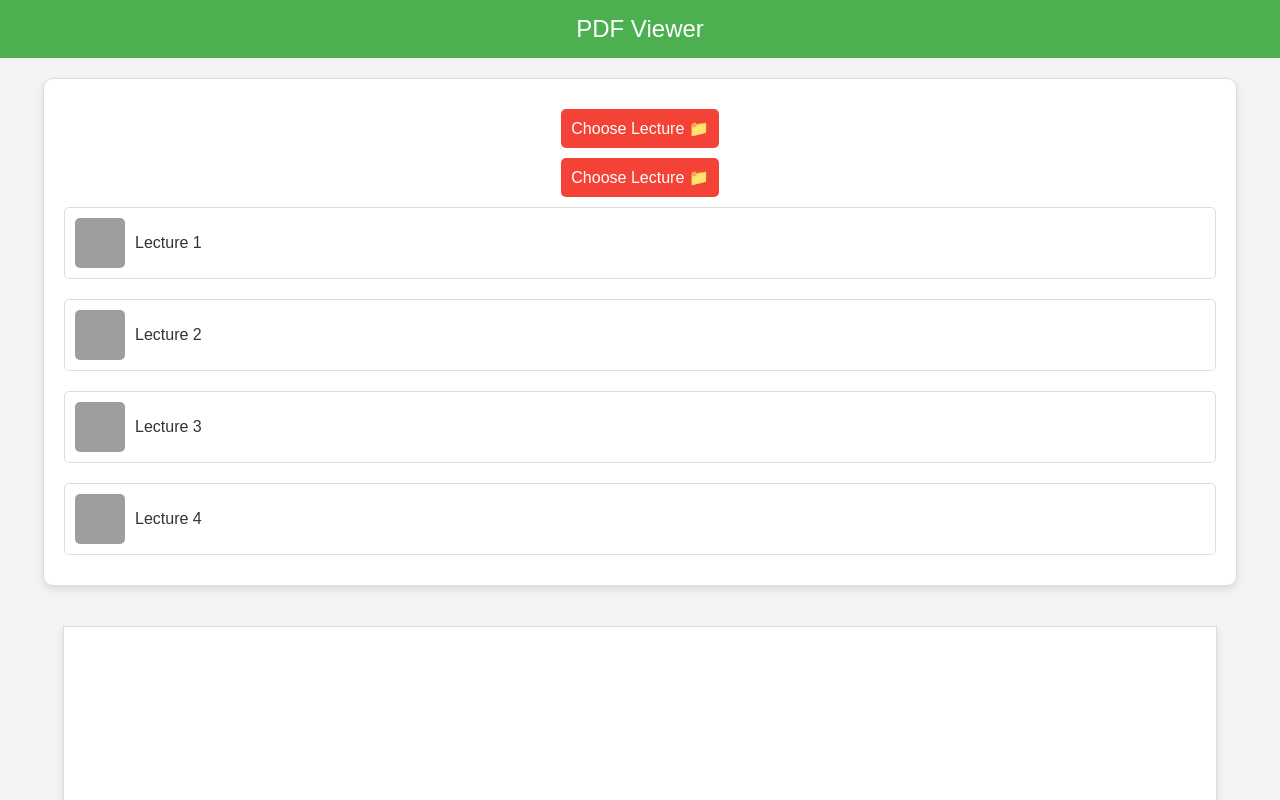
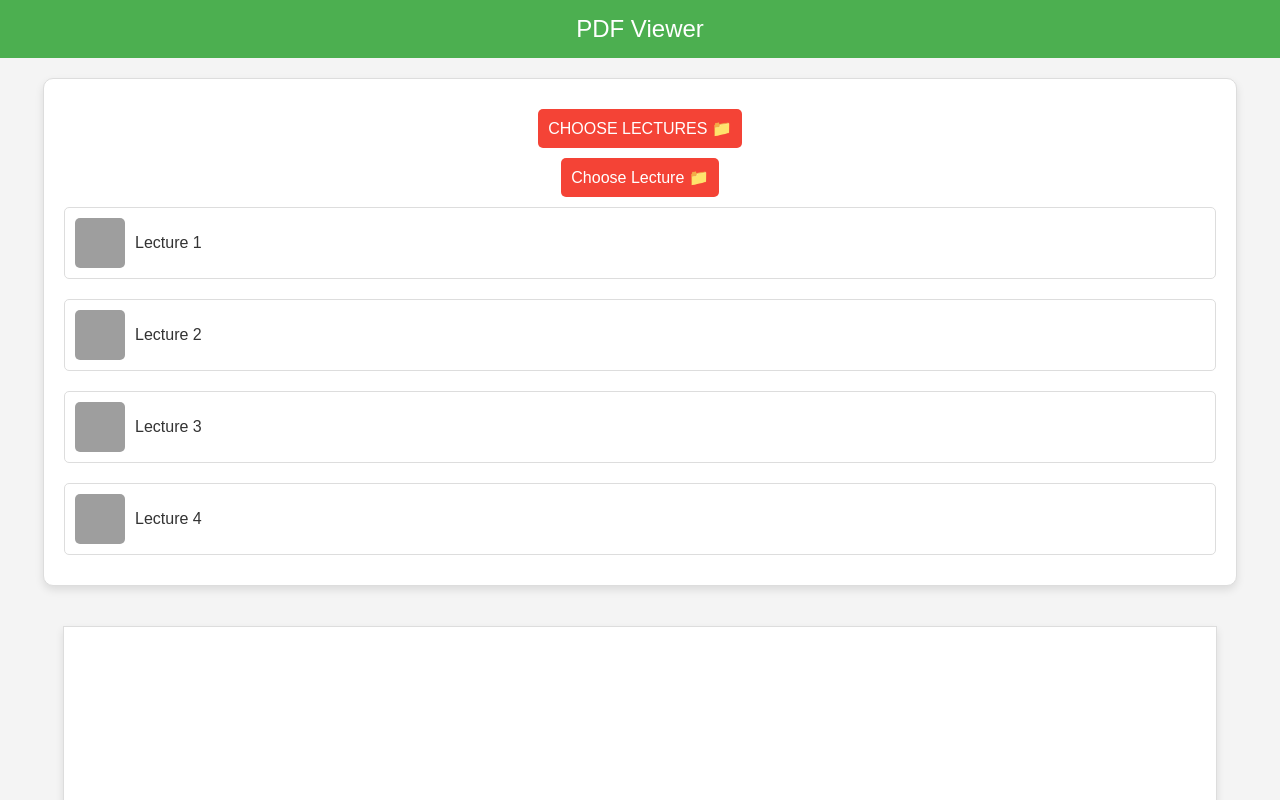
Before and after one commit to Govexam/PDFLECTURE-, a plain HTML site: page index.html in a window 1280 px wide. Shown: the top 800 px of the page. Drawn offline with Linux system fonts and the light colour scheme; grey boxes are pictures that could not be loaded.

Commit message:
Update index.html

```diff
--- a/index.html
+++ b/index.html
@@ -128,7 +128,7 @@
 
 <div class="container">
     <div class="pdf-selector" id="pdf-selector">
-        <button class="close-button" onclick="toggleSelector()">Choose Lecture 📁</button>
+        <button class="close-button" onclick="toggleSelector()">CHOOSE LECTURES 📁</button>
     </div>
     <div id="pdf-viewer">
         <canvas id="pdf-canvas"></canvas>
```
